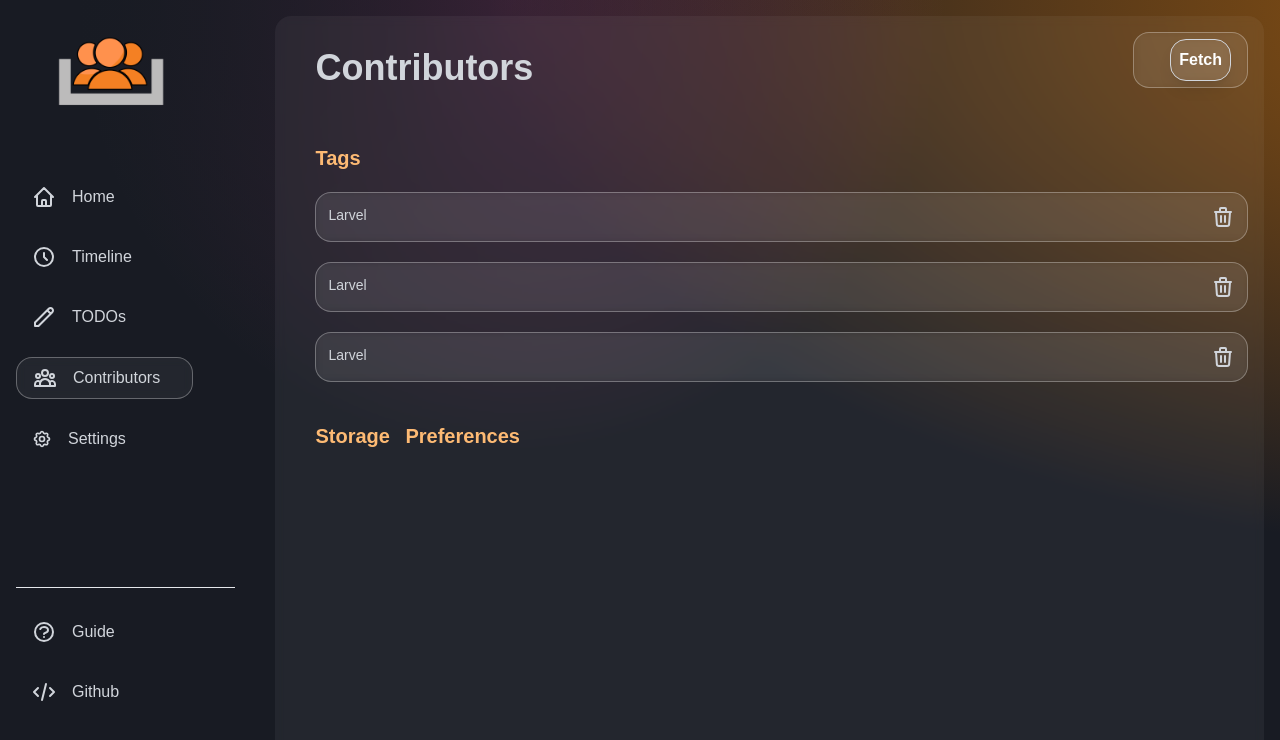
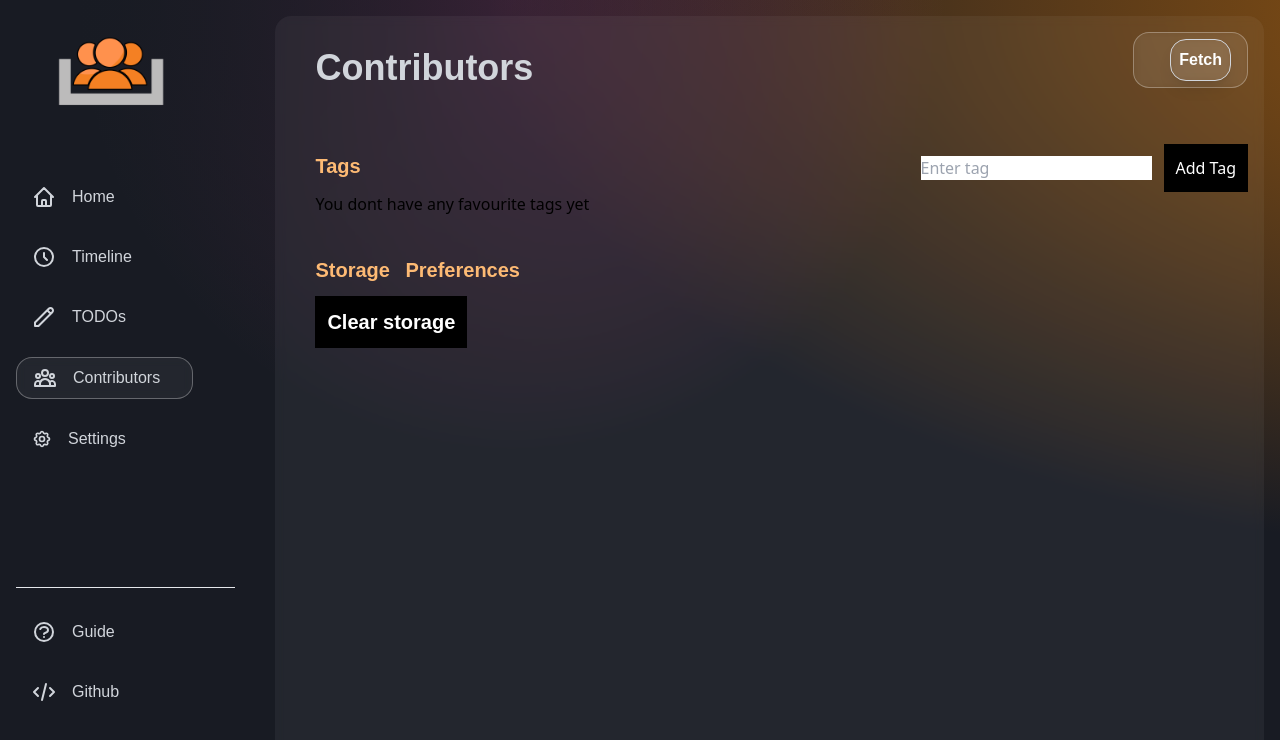
Before and after one commit to hackyguru/superflow, a React (Create React App) app: page /dashboard in a window 1280 px wide. Both pictures are taken after a click on the button "Contributors". Shown: the top 740 px of the page. Built offline with nearby package versions, Linux system fonts and the light colour scheme.

Commit message:
Make settings page functional

```diff
--- a/src/dashboard/Settings.js
+++ b/src/dashboard/Settings.js
@@ -1,12 +1,65 @@
-import React, { useState } from "react";
+import React, { useRef, useState } from "react";
+import storage from "../utils/storage";
 
 export default function Settings() {
+  const [favourites, setFavourites] = useState(
+    storage.get("favourites") == null ? [] : storage.get("favourites").split(",")
+  );
+
+  const inputRef = useRef();
+
+  function addFavourite() {
+    let favourite = inputRef.current.value;
+
+    if (favourite == "") {
+      return;
+    }
+
+    let temp_fav = new Set(favourites);
+    temp_fav.add(favourite);
+    temp_fav = Array.from(temp_fav);
+    setFavourites(temp_fav);
+    storage.save("favourites", temp_fav);
+  }
+
+  function removeFavourite(favourite) {
+    let temp_fav = new Set(favourites);
+    temp_fav.delete(favourite);
+    temp_fav = Array.from(temp_fav);
+    setFavourites(temp_fav);
+    storage.save("favourites", temp_fav);
+  }
+
+  function clearStorage() {
+    setFavourites([]);
+
+    storage.clear();
+  }
+
   return (
     <div className="flex flex-col">
-      <h1 className="heading text-orange-300 text-xl mt-10">Tags</h1>
-      <div className="flex justify-between white-glassmorphism mt-5  w-full">
+      <div class="flex justify-between">
+        <div>
+          <h1 className="heading text-orange-300 text-xl mt-12">Tags</h1>
+        </div>
+        <div class="mt-10">
+          <input type="text" placeholder="Enter tag" ref={inputRef} />
+          <button
+            onClick={() => addFavourite()}
+            class="ml-3 bg-black p-3 text-white"
+          >
+            Add Tag
+          </button>
+        </div>
+      </div>
+      {favourites.length ? (
+        favourites.map((favourite, index) => (
+          <div
+            className="flex justify-between white-glassmorphism mt-4 w-full"
+            key={index}
+          >
             <h1 className="desc text-gray-300 text-left items-center mb-3 text-sm mt-3 ml-3">
-          Larvel
+              {favourite}
             </h1>
             <svg
               class="w-6 h-6 text-gray-300 hover:text-red-300 mt-3 mb-3 mr-3"
@@ -14,55 +67,31 @@ export default function Settings() {
               stroke="currentColor"
               viewBox="0 0 24 24"
               xmlns="http://www.w3.org/2000/svg"
+              onClick={() => removeFavourite(favourite)}
             >
               <path
-            stroke-linecap="round"
-            stroke-linejoin="round"
-            stroke-width="2"
+                strokeLinecap="round"
+                strokeLinejoin="round"
+                strokeWidth="2"
                 d="M19 7l-.867 12.142A2 2 0 0116.138 21H7.862a2 2 0 01-1.995-1.858L5 7m5 4v6m4-6v6m1-10V4a1 1 0 00-1-1h-4a1 1 0 00-1 1v3M4 7h16"
-          ></path>
+              >
+                {""}
+              </path>
             </svg>
           </div>
-      <div className="flex justify-between white-glassmorphism mt-5  w-full">
-        <h1 className="desc text-gray-300 text-left items-center mb-3 text-sm mt-3 ml-3">
-          Larvel
-        </h1>
-        <svg
-          class="w-6 h-6 text-gray-300 hover:text-red-300 mt-3 mb-3 mr-3"
-          fill="none"
-          stroke="currentColor"
-          viewBox="0 0 24 24"
-          xmlns="http://www.w3.org/2000/svg"
+        ))
+      ) : (
+        <h5>You dont have any favourite tags yet</h5>
+      )}
+      <h1 className="heading text-orange-300 text-xl mt-10">
+        Storage Preferences
+        <br/>
+        <button
+            onClick={() => clearStorage()}
+            className="mt-3 bg-black p-3 text-white"
         >
-          <path
-            stroke-linecap="round"
-            stroke-linejoin="round"
-            stroke-width="2"
-            d="M19 7l-.867 12.142A2 2 0 0116.138 21H7.862a2 2 0 01-1.995-1.858L5 7m5 4v6m4-6v6m1-10V4a1 1 0 00-1-1h-4a1 1 0 00-1 1v3M4 7h16"
-          ></path>
-        </svg>
-      </div>
-      <div className="flex justify-between white-glassmorphism mt-5  w-full">
-        <h1 className="desc text-gray-300 text-left items-center mb-3 text-sm mt-3 ml-3">
-          Larvel
-        </h1>
-        <svg
-          class="w-6 h-6 text-gray-300 hover:text-red-300 mt-3 mb-3 mr-3"
-          fill="none"
-          stroke="currentColor"
-          viewBox="0 0 24 24"
-          xmlns="http://www.w3.org/2000/svg"
-        >
-          <path
-            stroke-linecap="round"
-            stroke-linejoin="round"
-            stroke-width="2"
-            d="M19 7l-.867 12.142A2 2 0 0116.138 21H7.862a2 2 0 01-1.995-1.858L5 7m5 4v6m4-6v6m1-10V4a1 1 0 00-1-1h-4a1 1 0 00-1 1v3M4 7h16"
-          ></path>
-        </svg>
-      </div>
-      <h1 className="heading text-orange-300 text-xl mt-10">
-        Storage Preferences{" "}
+          Clear storage
+        </button>
       </h1>
     </div>
   );
```
Lines whose indentation alone changed are shown as unchanged.
